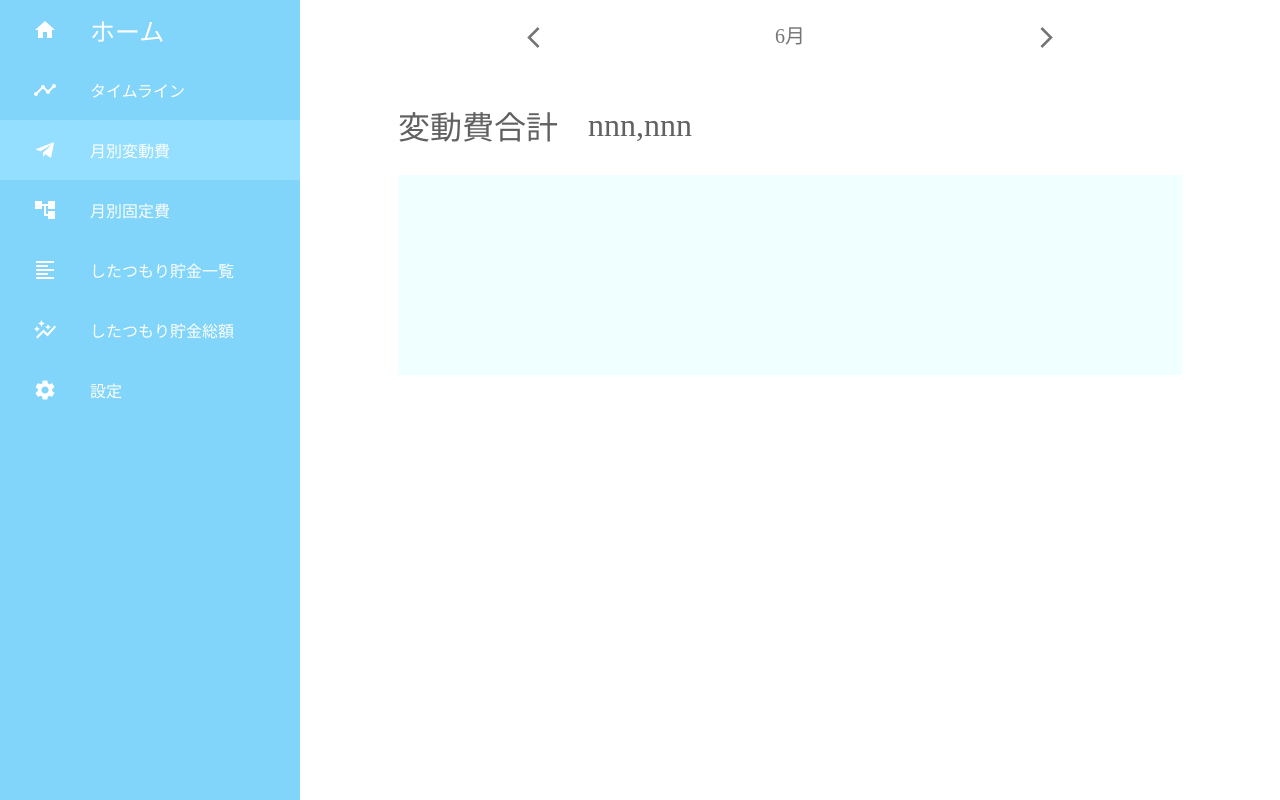
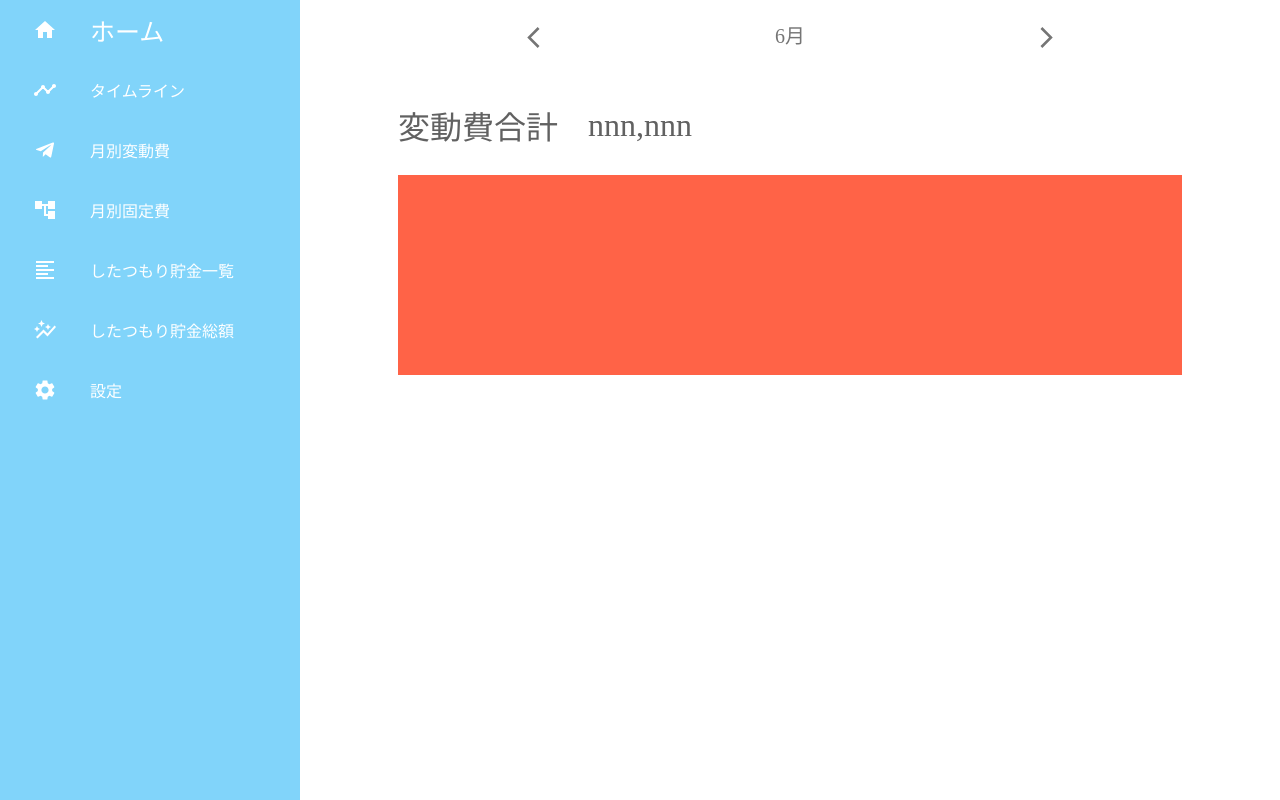
Before and after one commit to yusuke-rakus/MoneyHook, a React (Create React App) app in the folder moneylog-ui/: page /monthlyVariable in a window 1280 px wide. Built offline with nearby package versions, Linux system fonts and the light colour scheme.

Commit message:
CSSの整備

```diff
--- a/moneylog-ui/src/App.css
+++ b/moneylog-ui/src/App.css
@@ -8,6 +8,9 @@ body {
 
 #root {
   height: 100%;
+  display: flex;
+  align-items: flex-start;
+  position: relative;
 }
 
 * {
@@ -23,4 +26,6 @@ body {
   justify-content: center;
   padding-top: 20px;
   padding-bottom: 20px;
+  margin-left: 300px;
+  width: 100%;
 }
--- a/moneylog-ui/src/App.jsx
+++ b/moneylog-ui/src/App.jsx
@@ -15,11 +15,6 @@ const App = () => {
     <BrowserRouter>
       <Sidebar />
       <div className="homeArea">
-        {/* <HouseholdBudgetButton BoxText={"追加"} /> */}
-        {/* <ModalWindow /> */}
-        {/* <AddSavingWindow /> */}
-        {/* <AddTargetWindow /> */}
-
         <Routes>
           <Route path="/" element={<Home />}></Route>
           <Route path="/home" element={<Home />}></Route>
--- a/moneylog-ui/src/components/components_CSS/Sidebar.css
+++ b/moneylog-ui/src/components/components_CSS/Sidebar.css
@@ -1,14 +1,10 @@
 .sidebar {
   height: 100%;
   width: 300px;
+  flex-shrink: 0;
   background: #81d4fa;
   float: left;
-}
-
-.sidebarList {
-  height: auto;
-  padding: 0;
-  width: 100%;
+  position: fixed;
 }
 
 .sidebarList .row {
@@ -18,6 +14,7 @@
   color: white;
   justify-content: center;
   align-items: center;
+  transition: 0.25s;
 }
 
 .sidebarList .heading {
@@ -26,11 +23,6 @@
 
 .sidebarList .row:hover {
   cursor: pointer;
-  background-color: #94deff;
-  transition: 0.15s;
-}
-
-.sidebarList #active {
   background-color: #94deff;
 }
 
--- a/moneylog-ui/src/page/page_CSS/MonthlyVariable.css
+++ b/moneylog-ui/src/page/page_CSS/MonthlyVariable.css
@@ -45,5 +45,5 @@
 .variableDataArea {
   width: 100%;
   height: 200px;
-  background-color: azure;
+  background-color: tomato;
 }
```
